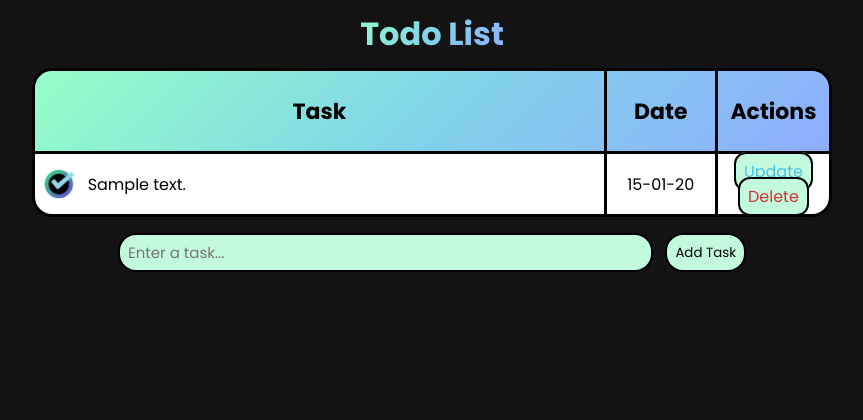
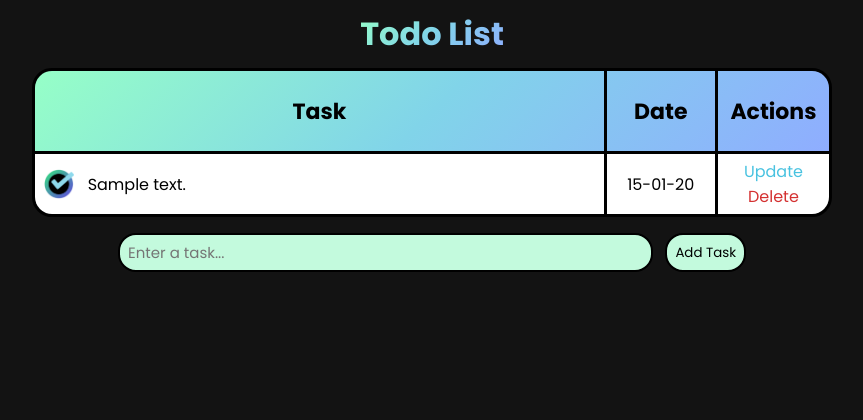
Before and after one commit to LoafCitler/Todo_TaskManager-Website, a Flask app: template templates/index.html in a window 1280 px wide. Shown: the top 420 px of the page, without its empty margins (208-1071 px from the left). Run offline with Flask 3, Linux system fonts and the light colour scheme; the template is opened without the code that fills it: values that come from a table or form of the project are taken from there, others are empty; tables that the repository leaves empty hold one stand-in row (values such as "Sample post").

Commit message:
Removed previous changes

```diff
--- a/static/css/main.css
+++ b/static/css/main.css
@@ -223,17 +223,6 @@ td{
     color: #d43131;
 }
 
-.link-upd, .link-del{
-    margin: 2px;
-    padding: 6px 8px;
-    border-radius: 12px;
-    border: 2px solid black;
-    background-color: #c3fadd;
-    transition: 160ms ease-in-out;
-    width: clamp(20%, 90%);
-    font-size: 16px;
-}
-
 .link-upd:hover{
     color: #48c2e0;
     text-shadow: 1px 1px #216779;
```
